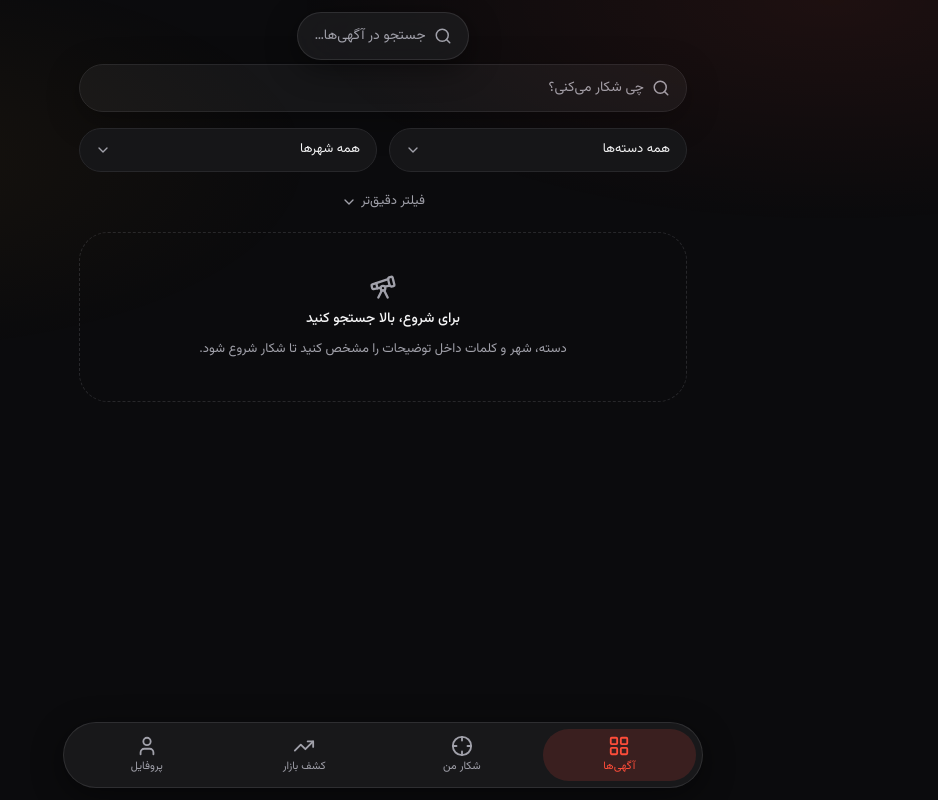
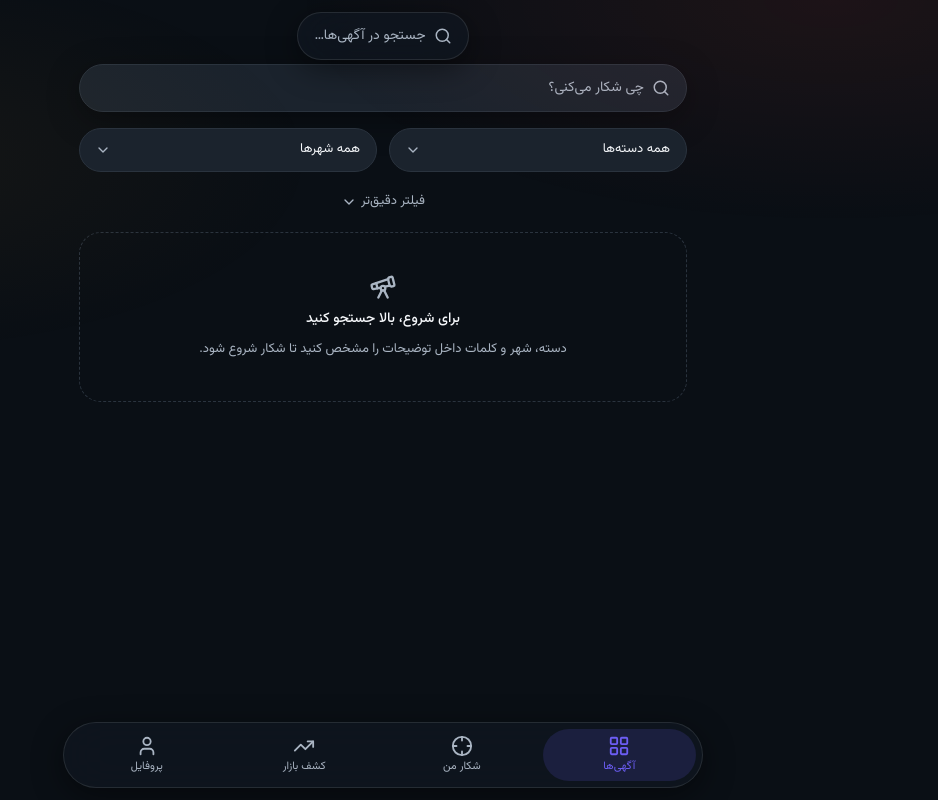
Before and after one commit to Nimadanesh/shakar, a Next.js app in the folder PWA_app/: page / in a window 1280 px wide. Shown: the whole page, without its empty margins (342-1280 px from the left). Built offline with nearby package versions, Linux system fonts and the light colour scheme.

Commit message:
feat: wire Shakar design tokens v2 into theme foundation

```diff
--- a/PWA_app/src/app/globals.css
+++ b/PWA_app/src/app/globals.css
@@ -8,8 +8,28 @@
   --color-background: var(--background);
   --color-foreground: var(--foreground);
   --font-sans: "Vazirmatn", "Inter", ui-sans-serif, system-ui, sans-serif;
-  --font-mono: "Inter", ui-monospace, monospace;
+  --font-mono: ui-monospace, SFMono-Regular, Menlo, Consolas, monospace;
   --font-heading: "Vazirmatn", "Inter", ui-sans-serif, system-ui, sans-serif;
+  --color-surface-page: var(--surface-page);
+  --color-surface-base: var(--surface-base);
+  --color-surface-raised: var(--surface-raised);
+  --color-surface-overlay: var(--surface-overlay);
+  --color-surface-brand: var(--surface-brand);
+  --color-surface-signal: var(--surface-signal);
+  --color-text-primary: var(--text-primary);
+  --color-text-secondary: var(--text-secondary);
+  --color-text-muted: var(--text-muted);
+  --color-text-disabled: var(--text-disabled);
+  --color-border-subtle: var(--border-subtle);
+  --color-border-default: var(--border-default);
+  --color-border-strong: var(--border-strong);
+  --color-action-primary: var(--action-primary);
+  --color-action-primary-hover: var(--action-primary-hover);
+  --color-action-primary-active: var(--action-primary-active);
+  --color-signal: var(--signal);
+  --color-warning: var(--warning);
+  --color-danger: var(--danger);
+  --color-focus-ring: var(--focus-ring);
   --color-sidebar-ring: var(--sidebar-ring);
   --color-sidebar-border: var(--sidebar-border);
   --color-sidebar-accent-foreground: var(--sidebar-accent-foreground);
@@ -53,81 +73,141 @@
   --ease-drawer: cubic-bezier(0.32, 0.72, 0, 1);
 }
 
-/* Shekar is dark-only. :root carries the dark palette so the app
-   renders correctly even before the .dark class hydrates. */
+/* Shakar V2 semantic theme tokens. Components should consume semantic roles,
+   never raw brand HEX values. */
 :root {
   color-scheme: dark;
-  --background: #0b0b0d;
-  --foreground: #f4f4f5;
-  --card: #161618;
-  --card-foreground: #f4f4f5;
-  --popover: #1e1e21;
-  --popover-foreground: #f4f4f5;
-  --primary: #ff4d3a;
-  --primary-foreground: #ffffff;
-  --secondary: #1e1e21;
-  --secondary-foreground: #f4f4f5;
-  --muted: #27272a;
-  --muted-foreground: #a1a1aa;
-  --accent: #f5a623;
-  --accent-foreground: #0b0b0d;
-  --destructive: #ef4444;
-  --destructive-foreground: #ffffff;
-  --border: #27272a;
-  --input: #27272a;
-  --ring: #ff4d3a;
-  --success: #22c55e;
-  --chart-1: #ff4d3a;
-  --chart-2: #f5a623;
-  --chart-3: #22c55e;
-  --chart-4: #a1a1aa;
-  --chart-5: #52525b;
-  --radius: 1rem;
-  --sidebar: #1e1e21;
-  --sidebar-foreground: #f4f4f5;
-  --sidebar-primary: #ff4d3a;
-  --sidebar-primary-foreground: #ffffff;
-  --sidebar-accent: #27272a;
-  --sidebar-accent-foreground: #f4f4f5;
-  --sidebar-border: #27272a;
-  --sidebar-ring: #ff4d3a;
+
+  --surface-page: #0A0F15;
+  --surface-base: #111821;
+  --surface-raised: #1B232D;
+  --surface-overlay: #222C38;
+  --surface-brand: #211D50;
+  --surface-signal: #123A36;
+
+  --text-primary: #F5F7FA;
+  --text-secondary: #CBD3DE;
+  --text-muted: #AAB5C3;
+  --text-disabled: #5C6877;
+  --text-on-brand: #FFFFFF;
+  --text-on-signal: #061512;
+
+  --border-subtle: #1E2731;
+  --border-default: #2A333E;
+  --border-strong: #3E4855;
+
+  --action-primary: #6D5EF5;
+  --action-primary-hover: #8174FF;
+  --action-primary-active: #5B4CE0;
+  --signal: #27C7B0;
+  --warning: #F2B84B;
+  --danger: #F06A7A;
+  --focus-ring: #8174FF;
+
+  --background: var(--surface-page);
+  --foreground: var(--text-primary);
+  --card: var(--surface-raised);
+  --card-foreground: var(--text-primary);
+  --popover: var(--surface-overlay);
+  --popover-foreground: var(--text-primary);
+  --primary: var(--action-primary);
+  --primary-foreground: var(--text-on-brand);
+  --secondary: var(--surface-base);
+  --secondary-foreground: var(--text-primary);
+  --muted: var(--surface-base);
+  --muted-foreground: var(--text-muted);
+  --accent: var(--surface-brand);
+  --accent-foreground: var(--text-primary);
+  --destructive: var(--danger);
+  --destructive-foreground: #FFFFFF;
+  --border: var(--border-default);
+  --input: var(--border-default);
+  --ring: var(--focus-ring);
+  --success: var(--signal);
+
+  --chart-1: var(--action-primary);
+  --chart-2: var(--signal);
+  --chart-3: var(--warning);
+  --chart-4: var(--text-muted);
+  --chart-5: var(--border-strong);
+  --radius: 0.75rem;
+  --sidebar: var(--surface-base);
+  --sidebar-foreground: var(--text-primary);
+  --sidebar-primary: var(--action-primary);
+  --sidebar-primary-foreground: var(--text-on-brand);
+  --sidebar-accent: var(--surface-brand);
+  --sidebar-accent-foreground: var(--text-primary);
+  --sidebar-border: var(--border-default);
+  --sidebar-ring: var(--focus-ring);
+}
+
+.light {
+  color-scheme: light;
+
+  --surface-page: #F7F9FC;
+  --surface-base: #FFFFFF;
+  --surface-raised: #FFFFFF;
+  --surface-overlay: #FFFFFF;
+  --surface-brand: #EEECFF;
+  --surface-signal: #DDF7F2;
+
+  --text-primary: #111821;
+  --text-secondary: #3E4855;
+  --text-muted: #5C6877;
+  --text-disabled: #AAB5C3;
+  --text-on-brand: #FFFFFF;
+  --text-on-signal: #061512;
+
+  --border-subtle: #E8ECF2;
+  --border-default: #CBD3DE;
+  --border-strong: #AAB5C3;
+
+  --action-primary: #5B4DE8;
+  --action-primary-hover: #6D5EF5;
+  --action-primary-active: #4D40C7;
+  --signal: #159F8D;
+  --warning: #B97900;
+  --danger: #C9364D;
+  --focus-ring: #5B4DE8;
+
+  --background: var(--surface-page);
+  --foreground: var(--text-primary);
+  --card: var(--surface-raised);
+  --card-foreground: var(--text-primary);
+  --popover: var(--surface-overlay);
+  --popover-foreground: var(--text-primary);
+  --primary: var(--action-primary);
+  --primary-foreground: var(--text-on-brand);
+  --secondary: var(--surface-base);
+  --secondary-foreground: var(--text-primary);
+  --muted: var(--surface-base);
+  --muted-foreground: var(--text-muted);
+  --accent: var(--surface-brand);
+  --accent-foreground: var(--text-primary);
+  --destructive: var(--danger);
+  --destructive-foreground: #FFFFFF;
+  --border: var(--border-default);
+  --input: var(--border-default);
+  --ring: var(--focus-ring);
+  --success: var(--signal);
+
+  --chart-1: var(--action-primary);
+  --chart-2: var(--signal);
+  --chart-3: var(--warning);
+  --chart-4: var(--text-muted);
+  --chart-5: var(--border-strong);
+  --sidebar: var(--surface-base);
+  --sidebar-foreground: var(--text-primary);
+  --sidebar-primary: var(--action-primary);
+  --sidebar-primary-foreground: var(--text-on-brand);
+  --sidebar-accent: var(--surface-brand);
+  --sidebar-accent-foreground: var(--text-primary);
+  --sidebar-border: var(--border-default);
+  --sidebar-ring: var(--focus-ring);
 }
 
 .dark {
   color-scheme: dark;
-  --background: #0b0b0d;
-  --foreground: #f4f4f5;
-  --card: #161618;
-  --card-foreground: #f4f4f5;
-  --popover: #1e1e21;
-  --popover-foreground: #f4f4f5;
-  --primary: #ff4d3a;
-  --primary-foreground: #ffffff;
-  --secondary: #1e1e21;
-  --secondary-foreground: #f4f4f5;
-  --muted: #27272a;
-  --muted-foreground: #a1a1aa;
-  --accent: #f5a623;
-  --accent-foreground: #0b0b0d;
-  --destructive: #ef4444;
-  --destructive-foreground: #ffffff;
-  --border: #27272a;
-  --input: #27272a;
-  --ring: #ff4d3a;
-  --success: #22c55e;
-  --chart-1: #ff4d3a;
-  --chart-2: #f5a623;
-  --chart-3: #22c55e;
-  --chart-4: #a1a1aa;
-  --chart-5: #52525b;
-  --sidebar: #1e1e21;
-  --sidebar-foreground: #f4f4f5;
-  --sidebar-primary: #ff4d3a;
-  --sidebar-primary-foreground: #ffffff;
-  --sidebar-accent: #27272a;
-  --sidebar-accent-foreground: #f4f4f5;
-  --sidebar-border: #27272a;
-  --sidebar-ring: #ff4d3a;
 }
 
 @layer base {
```
